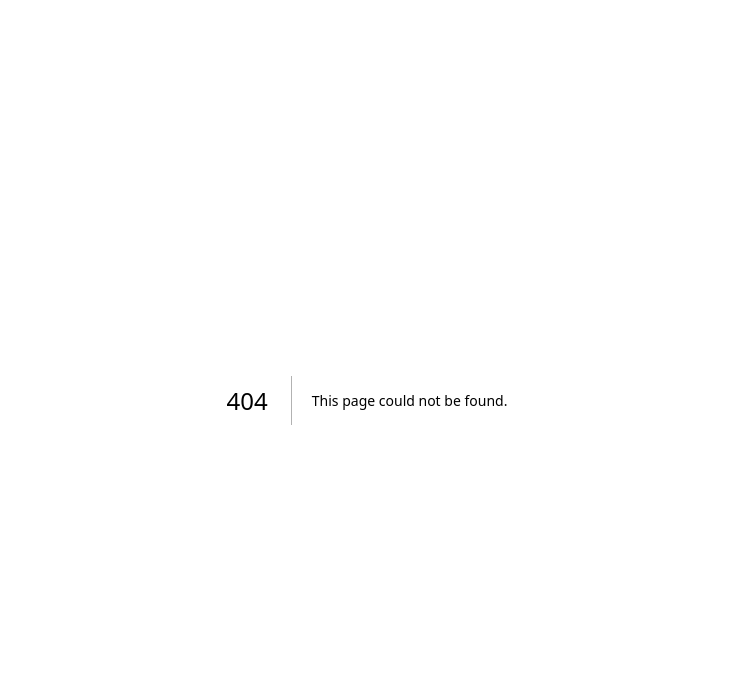
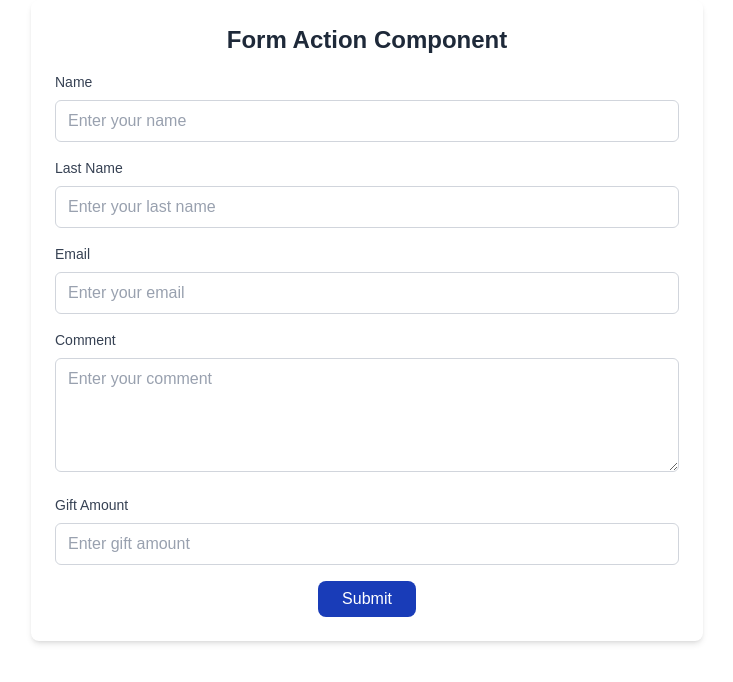
Before and after one commit to AlfaroCalderon/my-app-with-internationalization, a Next.js app: page /1/form-action in a window 1280 px wide. Before the commit this address had no page. Shown: the top 682 px of the page, without its empty margins (273-1006 px from the left). Built offline with nearby package versions, Linux system fonts and the light colour scheme.

Commit message:
useActionState with forms

```diff
--- a/package.json
+++ b/package.json
@@ -13,7 +13,8 @@
     "next": "15.4.2",
     "react": "19.1.0",
     "react-dom": "19.1.0",
-    "react-hook-form": "^7.60.0"
+    "react-hook-form": "^7.60.0",
+    "zod": "^4.0.10"
   },
   "devDependencies": {
     "@eslint/eslintrc": "^3",
--- /dev/null
+++ b/src/actions/supabase.action.ts
@@ -0,0 +1,63 @@
+'use server';
+import {success, z} from 'zod'
+const commentSchema = z.object({
+    name: z.string().min(2, ' Name must be at least 2 characters long').max(60, 'Name must be less than 50 characters long'),
+    lastname: z.string().min(2, 'Lastname must be at least 2 character long').max(60, 'Lastname must be less than 50 characters long'),
+    email: z.string().regex(/^[^\s@]+@[^\s@]+\.[^\s@]+$/, 'Invalid email format'),
+    comment: z.string().min(10, 'Comment must be at least 10 characters long').max(500, 'Comment must be less than 500 characters long'),
+    gift: z.number().min(0, 'Gift amount must be at least 0').max(1000, 'Gift amount must be less than or equal to 1000').optional()
+})
+
+
+type CommentActionState = {
+    success: boolean,
+    error?: string,
+    fieldErrors?: {
+        name?: string[],
+        lastname?: string[],
+        comment?: string[],
+        email?: string[],
+        gift?: string[]
+    }
+}
+
+export const insertNewComment = async (_prevState:CommentActionState, formData:FormData):Promise<CommentActionState> => {
+        try{
+            const rawData = {
+                name: formData.get('name') as string,
+                lastname: formData.get('lastname') as string,
+                email: formData.get('email') as string,
+                comment: formData.get('comment') as string,
+                gift: formData.get('gift') ? parseFloat(formData.get('gift') as string) : undefined
+            }
+
+            const validatedFields = commentSchema.safeParse(rawData);
+
+            if(!validatedFields.success){
+                const errors = validatedFields.error.flatten().fieldErrors
+                return{
+                    success: false,
+                    error: 'Comment validation failed',
+                    fieldErrors: {
+                        name: errors.name || [],
+                        lastname: errors.lastname || [],
+                        email: errors.email || [],
+                        comment: errors.comment || [],
+                        gift: errors.gift || []
+                    }
+                }
+            }
+
+            return ({
+                success: true,
+                error: undefined,
+                fieldErrors: undefined
+            })
+        }catch (error) {
+            return {
+                success: false,
+                error: 'Failed to insert comment',
+                fieldErrors: undefined
+            }
+        }
+}
--- /dev/null
+++ b/src/app/[lang]/form-action/page.tsx
@@ -0,0 +1,10 @@
+import { FormAction } from '@/app/components/FormAction/FormAction'
+import React from 'react'
+
+const page = () => {
+  return (
+    <FormAction />
+  )
+}
+
+export default page
--- a/src/app/components/Form/Form.tsx
+++ b/src/app/components/Form/Form.tsx
@@ -1,7 +1,6 @@
 'use client'
 import { createComments } from '@/services/supabase.service'
 import { Comments } from '@/types/comments.type'
-import { create } from 'domain'
 import {useForm} from 'react-hook-form'
 
 type TextProps = {
--- /dev/null
+++ b/src/app/components/FormAction/FormAction.tsx
@@ -0,0 +1,88 @@
+'use client';
+import { insertNewComment } from "@/actions/supabase.action";
+import { useActionState } from "react"
+
+export const FormAction = () => {
+
+     const [state, formAction, pending] = useActionState(insertNewComment, {success:false});
+     console.log('FormAction state:', state);
+
+  return (
+    <div className='bg-white shadow-md rounded-lg p-6 max-w-2xl mx-auto'>
+        <h2 className='text-2xl font-semibold text-gray-800 mb-4 text-center'>
+            Form Action Component
+        </h2>
+        <form className=' space-y-6 ' action={formAction}>
+            <div className='grid grid-cols-1 gap-4'>
+               <div>
+                    <label htmlFor="name" className='block text-sm font-medium text-gray-700 mb-2'>
+                        Name
+                    </label>
+                    <input
+                        type="text"
+                        id='name'
+                        name="name"
+                        className='w-full px-3 py-2 border border-gray-300 text-black rounded-md focus:outline-none focus:ring-2 focus:ring-blue-500 placeholder:text-gray-400'
+                        placeholder="Enter your name"
+                    />
+                </div>
+                <div>
+                        <label htmlFor="lastname" className='block text-sm font-medium text-gray-700 mb-2'>
+                            Last Name
+                        </label>
+                        <input
+                            type="text"
+                            id="lastname"
+                            name="lastname"
+                            className="w-full px-3 py-2 border border-gray-300 text-black rounded-md focus:outline-none focus:ring-2 focus:ring-blue-500 placeholder:text-gray-400"
+                            placeholder="Enter your last name"
+                        />
+                </div>
+                <div>
+                    <label htmlFor="email" className="block text-sm font-medium text-gray-700 mb-2">
+                        Email
+                    </label>
+                    <input
+                        type="email"
+                        id="email"
+                        name="email"
+                        className="w-full px-3 py-2 border border-gray-300 text-black rounded-md focus:outline-none focus:ring-2 focus:ring-blue-500 placeholder:text-gray-400"
+                        placeholder="Enter your email"
+                    />
+                </div>
+                <div>
+                    <label htmlFor="comment" className="block text-sm font-medium text-gray-700 mb-2">
+                        Comment
+                    </label>
+                    <textarea
+                        id="comment"
+                        name="comment"
+                        rows={4}
+                        className="w-full px-3 py-2 text-black border border-gray-300 text-black rounded-md focus:outline-none focus:ring-2 focus:ring-blue-500 placeholder:text-gray-400"
+                        placeholder="Enter your comment"
+                    />
+                </div>
+                <div>
+                    <label htmlFor="gift" className="block text-sm font-medium text-gray-700 mb-2">
+                        Gift Amount
+                    </label>
+                    <input
+                        type="number"
+                        id="gift"
+                        name="gift"
+                        min={0}
+                        step="0.01"
+                        className="w-full px-3 py-2 border text-black border-gray-300 rounded-md focus:outline-none focus:ring-2 focus:ring-blue-500 placeholder:text-gray-400"
+                        placeholder="Enter gift amount"
+                    />
+                </div>
+                <div className=' flex  justify-center items-center'>
+                    <button type='submit' className='bg-blue-800 text-white rounded-lg py-1.5 px-6'>
+                        Submit
+                    </button>
+                </div>
+            </div>
+        </form>
+    </div>
+  )
+}
```
Also changed, not shown: 1 other file (tests, documents, lock files or other folders).
